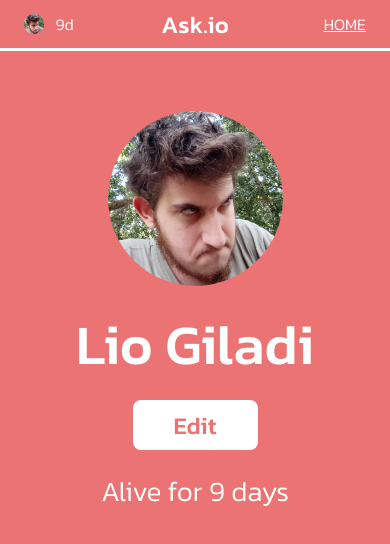
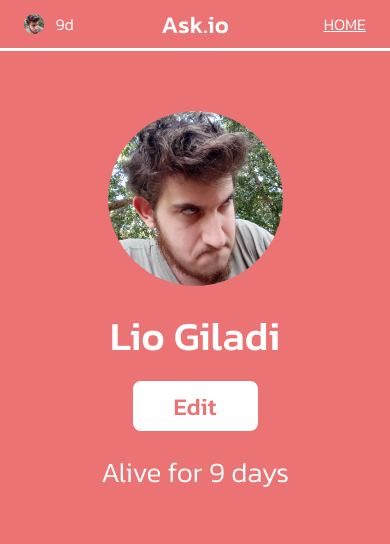
Before and after one commit to zoop-de-loop/ask.io, a Next.js app: page /account in a window 390 px wide. Shown: the top 544 px of the page. Built offline with nearby package versions, Linux system fonts and the light colour scheme.

Commit message:
Add responsive

```diff
--- a/styles/components/account/account-user-name.module.scss
+++ b/styles/components/account/account-user-name.module.scss
@@ -31,7 +31,6 @@
 		padding-bottom: 3px;
 		font-family: Kanit;
 		width: 275px;
-		height: fit-content;
 		position: relative;
 		text-align: center;
 		font-size: 3.5rem;
@@ -73,6 +72,13 @@
 			padding-bottom: 0px;
 		}
 
+		.user-name-view {
+			line-height: 2.5rem;
+			padding-bottom: 0px;
+			width: 180px;
+			font-size: 2.5rem;
+		}
+
 		button {
 			right: 0;
 			position: relative;
```
